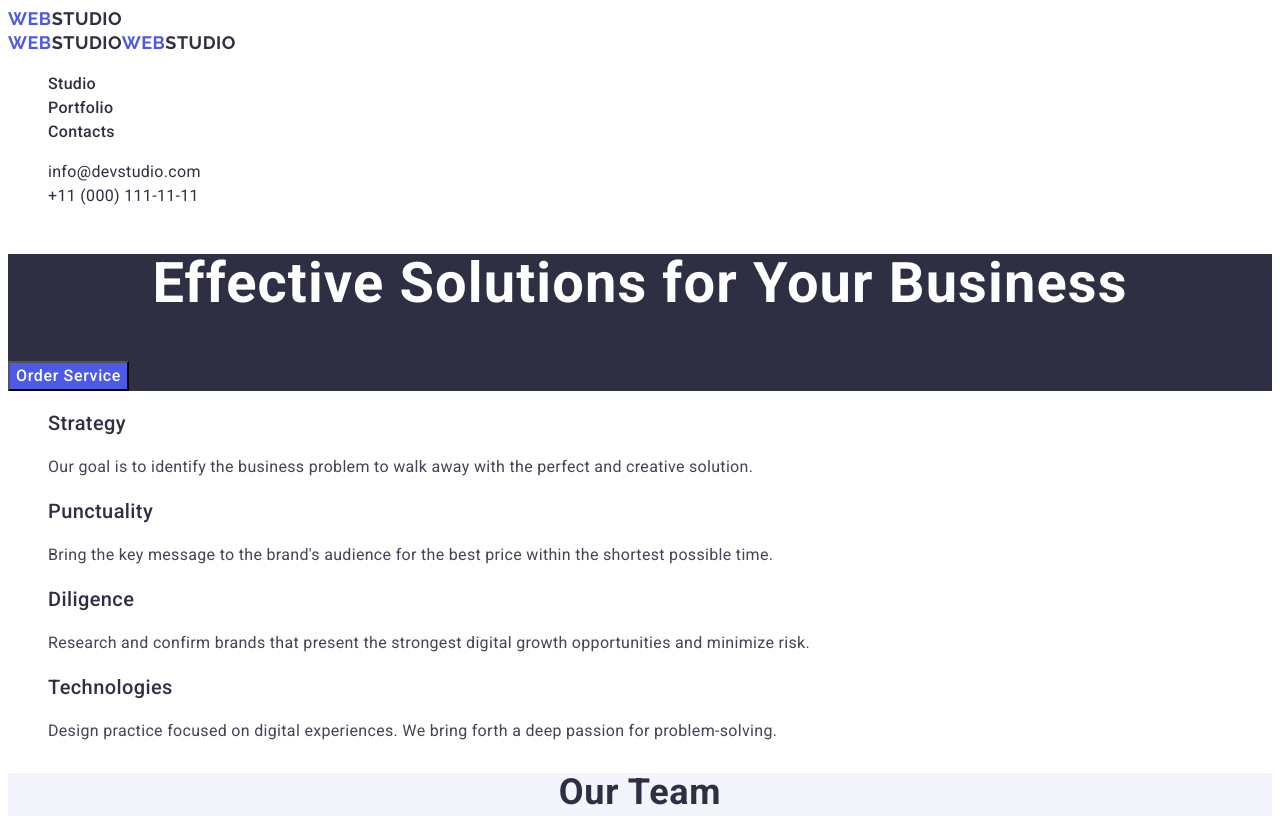
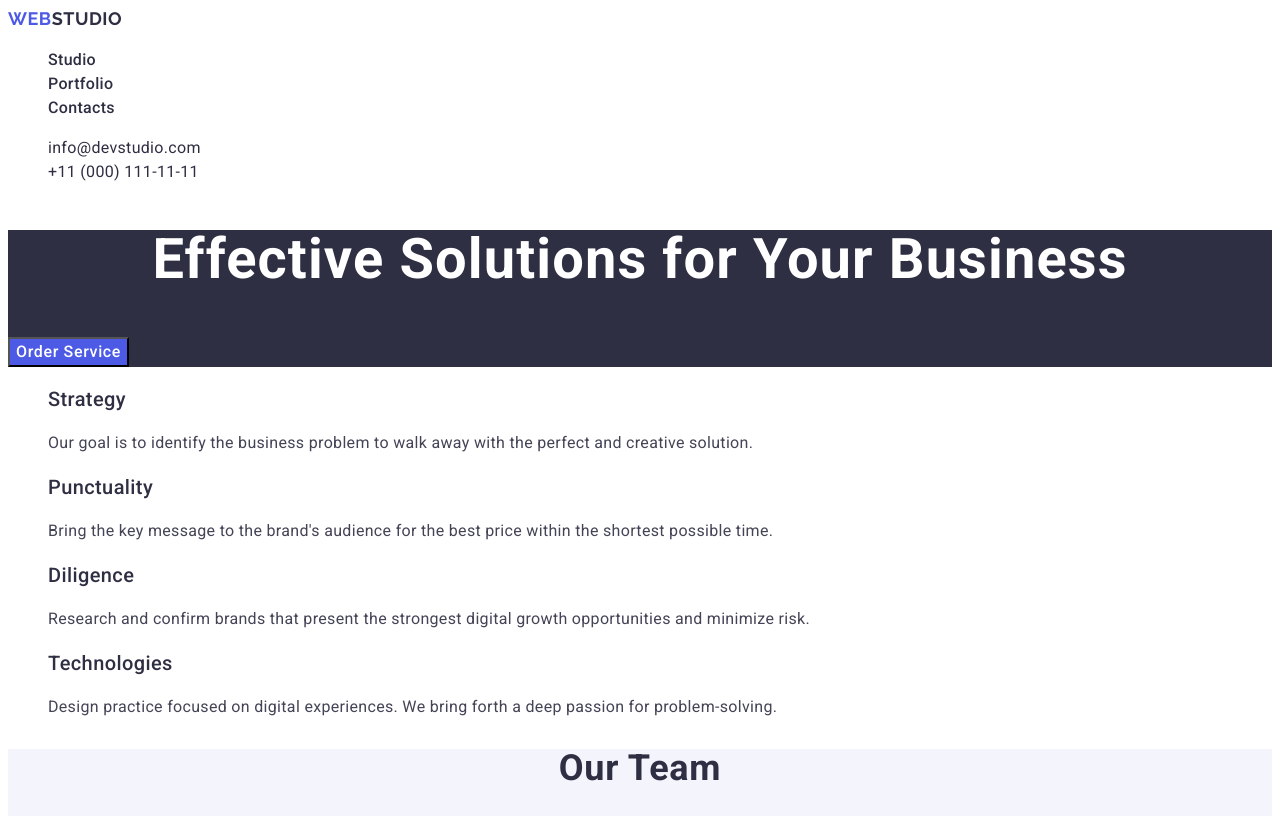
Before and after one commit to kateryna-kuntsevych/goit-markup-hw-06, a plain HTML site: page index.html in a window 1280 px wide. Shown: the top 816 px of the page. Drawn offline with Linux system fonts and the light colour scheme.

Commit message:
Add Name Logo

```diff
--- a/index.html
+++ b/index.html
@@ -15,15 +15,14 @@
 
         <header class="header">
 
-            <a class="logo" href="./index.html">Web<span
-                class="logo-color">Studio</span></a>
             <nav>
+
                 <a class="logo" href="./index.html">Web<span
-                    class="logo-color">Studio</span></a><a class="logo" href="./index.html">Web<span
-                class="logo-color">Studio</span></a>
+                    class="logo-color">Studio</span></a>
+
                 <ul class="nav-list">
                     <li>
-                        <a class="nav-link" href="">Studio</a>
+                        <a class="nav-link" href="./index.html">Studio</a>
                     </li>
                     <li>
                         <a class="nav-link" href="">Portfolio</a>
```
